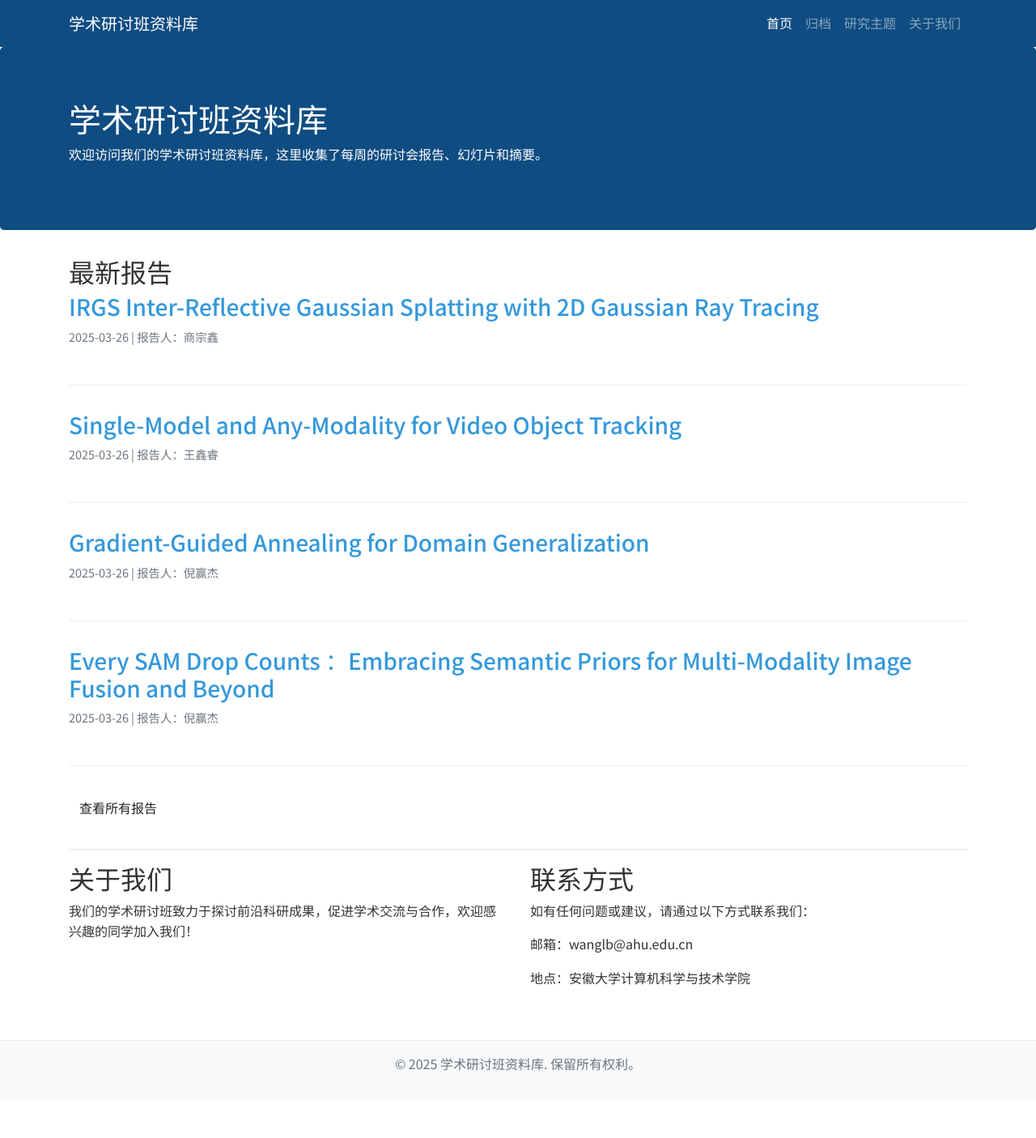
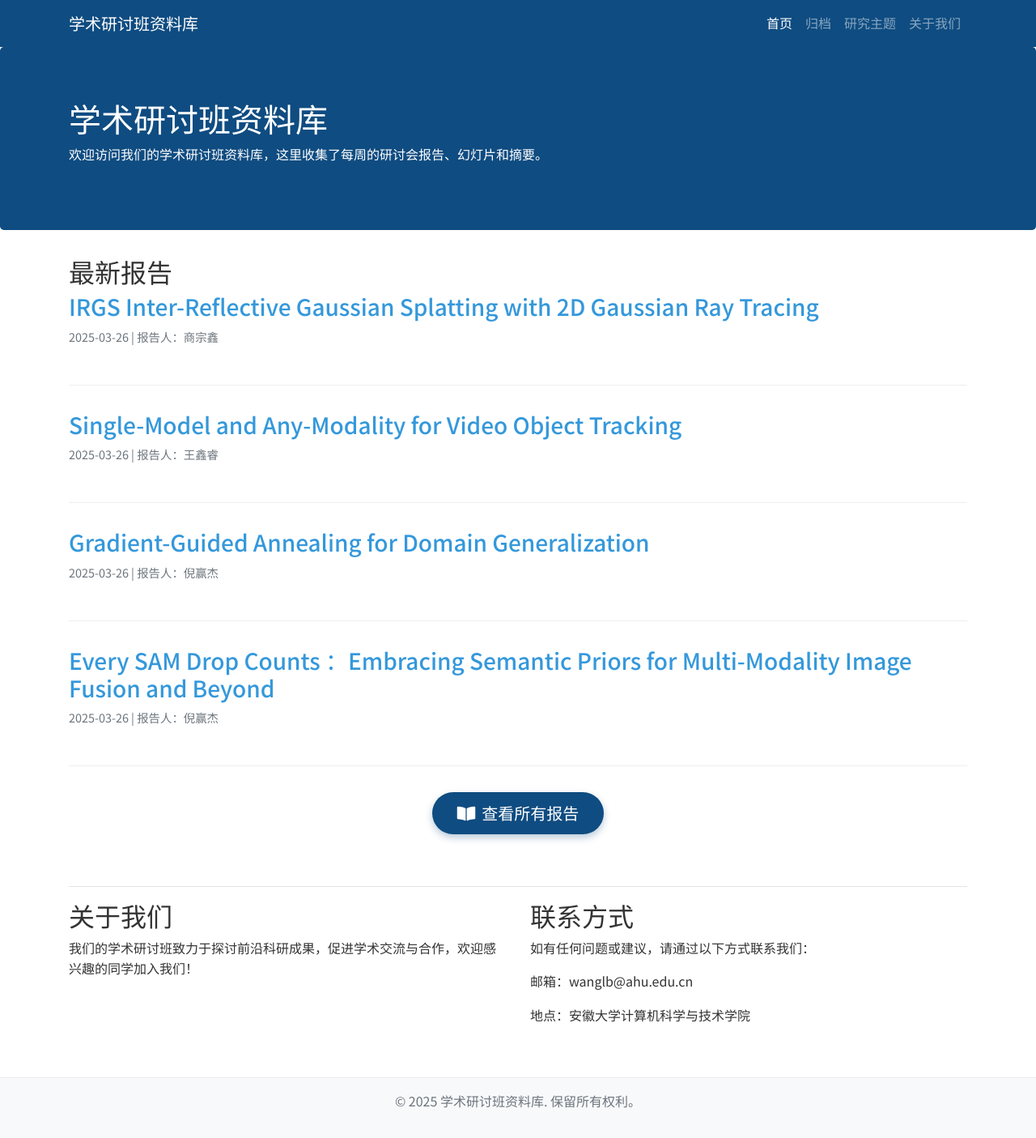
Before and after one commit to wushixuan238/ahu-seminar, a Jekyll site: the page built from index.html, in a window 1280 px wide. Shown: the whole page at 81% size. Built offline with Jekyll 4.4.1, drawn with Linux system fonts in a browser that asks for light colours; before the commit the page ends 1359 px from its top, so only the background shows below that.

Commit message:
feat: md fix

```diff
--- a/_layouts/default.html
+++ b/_layouts/default.html
@@ -6,6 +6,7 @@
   <title>{% if page.title %}{{ page.title }} - {{ site.title }}{% else %}{{ site.title }}{% endif %}</title>
   <meta name="description" content="{% if page.excerpt %}{{ page.excerpt | strip_html | strip_newlines | truncate: 160 }}{% else %}{{ site.description }}{% endif %}">
   <link rel="stylesheet" href="https://cdn.jsdelivr.net/npm/bootstrap@4.6.0/dist/css/bootstrap.min.css">
+  <link rel="stylesheet" href="https://cdnjs.cloudflare.com/ajax/libs/font-awesome/5.15.4/css/all.min.css">
   <link rel="stylesheet" href="{{ "/assets/css/main.css" | prepend: site.baseurl }}">
   <link rel="canonical" href="{{ page.url | replace:'index.html','' | prepend: site.baseurl | prepend: site.url }}">
   {% include head-custom.html %}
--- a/index.html
+++ b/index.html
@@ -35,7 +35,11 @@ title: 学术研讨班资料库
                 </li>
                 {% endfor %}
             </ul>
-            <p><a href="{{ site.baseurl }}/archives/" class="btn btn-default">查看所有报告</a></p>
+            <p class="text-center mt-4 mb-5">
+                <a href="{{ site.baseurl }}/archives/" class="btn btn-lg" style="background-color: #0F4C81; color: white; border-radius: 30px; padding: 10px 30px; box-shadow: 0 4px 10px rgba(15, 76, 129, 0.3); transition: all 0.3s ease;">
+                    <i class="fas fa-book-open" style="margin-right: 8px;"></i>查看所有报告
+                </a>
+            </p>
         </div>
     </div>
 
```
